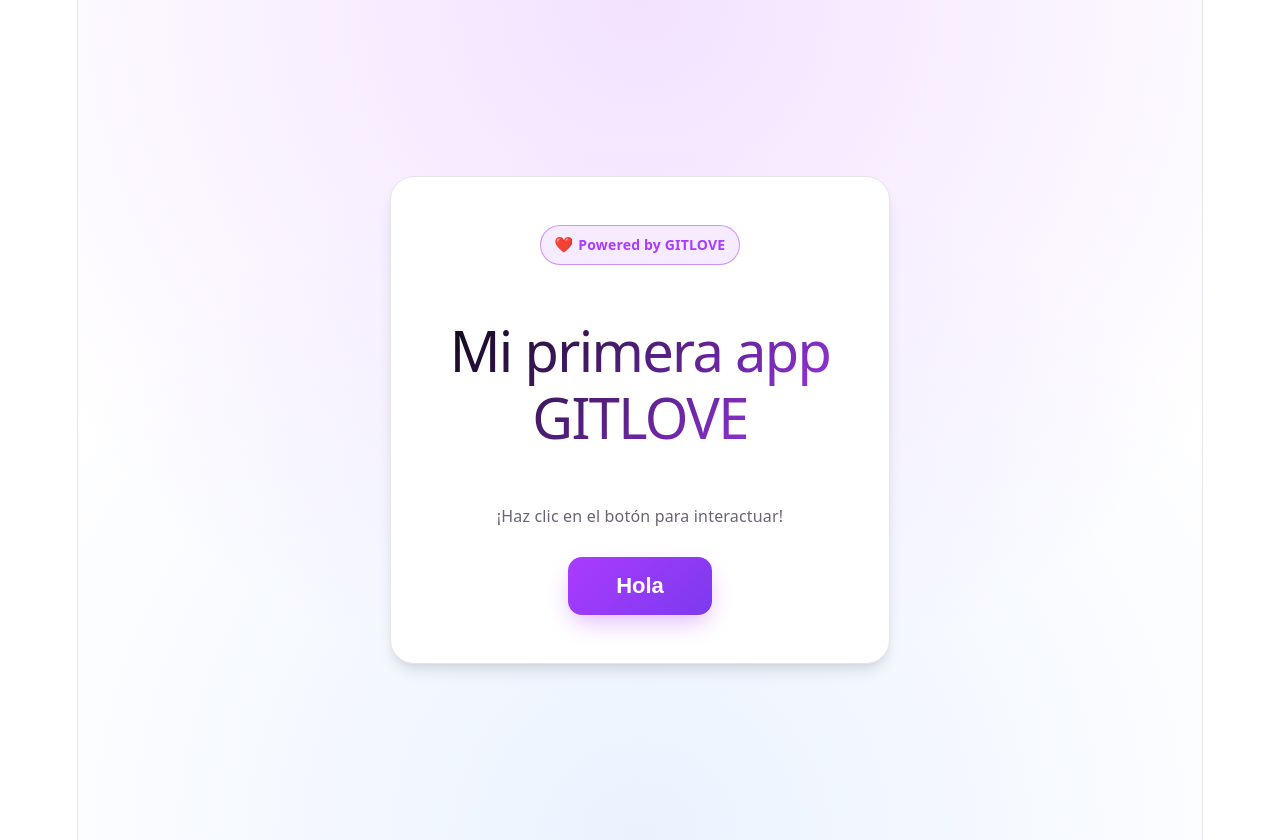
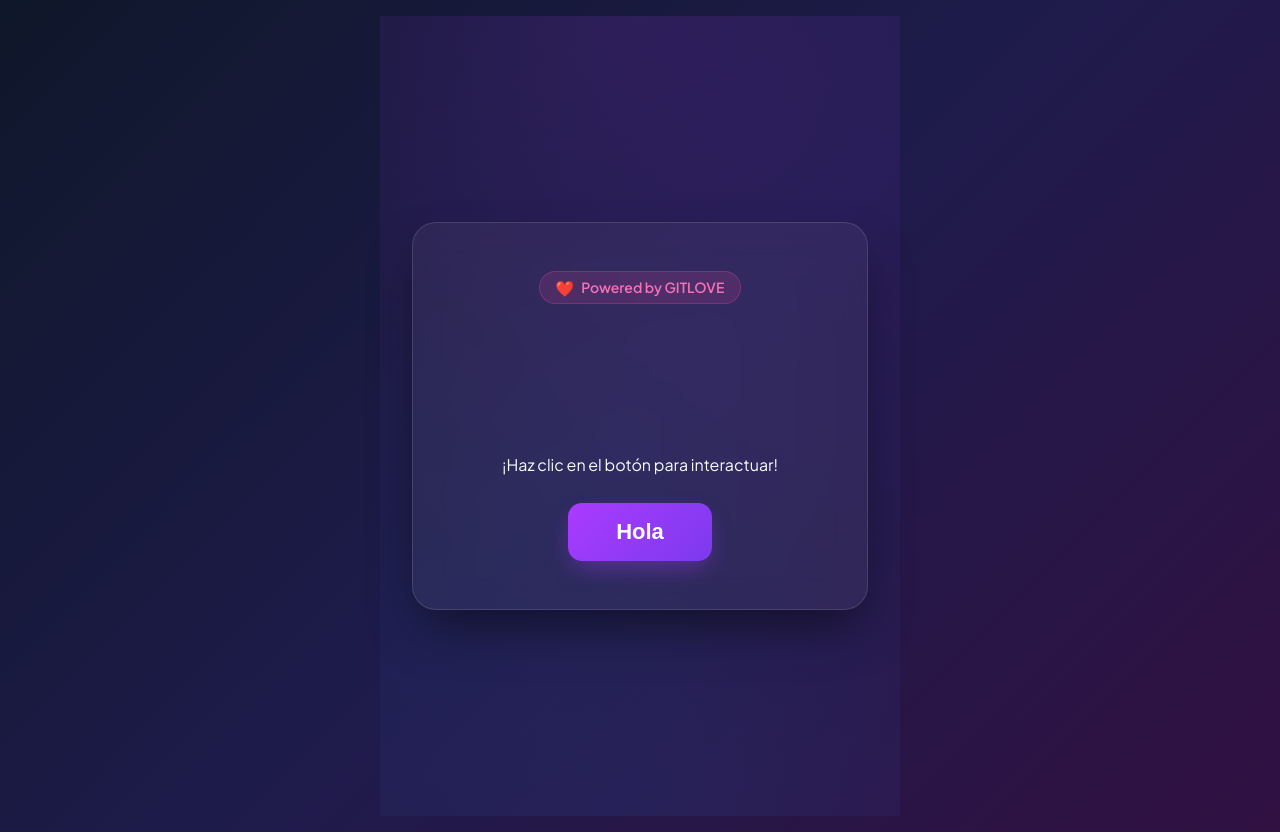
Before and after one commit to abnerqm/gitlove, a React (Vite) app: page / in a window 1280 px wide. Built offline with nearby package versions, Linux system fonts and the light colour scheme.

Commit message:
GITLOVE: Crea una página con el título “Mi primera app GITLOVE” y un botón “Hol

```diff
--- a/src/index.css
+++ b/src/index.css
@@ -1,111 +1,144 @@
 :root {
-  --text: #6b6375;
-  --text-h: #08060d;
-  --bg: #fff;
-  --border: #e5e4e7;
-  --code-bg: #f4f3ec;
-  --accent: #aa3bff;
-  --accent-bg: rgba(170, 59, 255, 0.1);
-  --accent-border: rgba(170, 59, 255, 0.5);
-  --social-bg: rgba(244, 243, 236, 0.5);
-  --shadow:
-    rgba(0, 0, 0, 0.1) 0 10px 15px -3px, rgba(0, 0, 0, 0.05) 0 4px 6px -2px;
-
-  --sans: system-ui, 'Segoe UI', Roboto, sans-serif;
-  --heading: system-ui, 'Segoe UI', Roboto, sans-serif;
-  --mono: ui-monospace, Consolas, monospace;
-
-  font: 18px/145% var(--sans);
-  letter-spacing: 0.18px;
-  color-scheme: light dark;
-  color: var(--text);
-  background: var(--bg);
-  font-synthesis: none;
-  text-rendering: optimizeLegibility;
-  -webkit-font-smoothing: antialiased;
-  -moz-osx-font-smoothing: grayscale;
-
-  @media (max-width: 1024px) {
-    font-size: 16px;
-  }
+  --font-family: 'Plus Jakarta Sans', system-ui, -apple-system, sans-serif;
+  --bg-gradient: linear-gradient(135deg, #0f172a 0%, #1e1b4b 50%, #311042 100%);
+  --card-bg: rgba(255, 255, 255, 0.05);
+  --card-border: rgba(255, 255, 255, 0.12);
+  --primary: #ec4899;
+  --primary-hover: #db2777;
+  --primary-glow: rgba(236, 72, 153, 0.4);
+  --text-main: #f8fafc;
+  --text-muted: #94a3b8;
 }
 
-@media (prefers-color-scheme: dark) {
-  :root {
-    --text: #9ca3af;
-    --text-h: #f3f4f6;
-    --bg: #16171d;
-    --border: #2e303a;
-    --code-bg: #1f2028;
-    --accent: #c084fc;
-    --accent-bg: rgba(192, 132, 252, 0.15);
-    --accent-border: rgba(192, 132, 252, 0.5);
-    --social-bg: rgba(47, 48, 58, 0.5);
-    --shadow:
-      rgba(0, 0, 0, 0.4) 0 10px 15px -3px, rgba(0, 0, 0, 0.25) 0 4px 6px -2px;
-  }
-
-  #social .button-icon {
-    filter: invert(1) brightness(2);
-  }
-}
-
-#root {
-  width: 1126px;
-  max-width: 100%;
-  margin: 0 auto;
-  text-align: center;
-  border-inline: 1px solid var(--border);
-  min-height: 100svh;
-  display: flex;
-  flex-direction: column;
+* {
   box-sizing: border-box;
+  margin: 0;
+  padding: 0;
 }
 
 body {
-  margin: 0;
+  font-family: var(--font-family);
+  background: var(--bg-gradient);
+  color: var(--text-main);
+  min-height: 100vh;
+  display: flex;
+  align-items: center;
+  justify-content: center;
+  overflow-x: hidden;
 }
 
-h1,
-h2 {
-  font-family: var(--heading);
-  font-weight: 500;
-  color: var(--text-h);
+.app-container {
+  width: 100%;
+  max-width: 520px;
+  padding: 2rem;
+  margin: 1rem;
 }
 
-h1 {
-  font-size: 56px;
-  letter-spacing: -1.68px;
-  margin: 32px 0;
-  @media (max-width: 1024px) {
-    font-size: 36px;
-    margin: 20px 0;
+.card {
+  background: var(--card-bg);
+  backdrop-filter: blur(16px);
+  -webkit-backdrop-filter: blur(16px);
+  border: 1px solid var(--card-border);
+  border-radius: 24px;
+  padding: 3rem 2rem;
+  text-align: center;
+  box-shadow: 0 25px 50px -12px rgba(0, 0, 0, 0.5);
+  transition: transform 0.3s ease, box-shadow 0.3s ease;
+}
+
+.card:hover {
+  transform: translateY(-4px);
+  box-shadow: 0 30px 60px -12px rgba(236, 72, 153, 0.25);
+}
+
+.badge {
+  display: inline-flex;
+  align-items: center;
+  gap: 0.5rem;
+  background: rgba(236, 72, 153, 0.15);
+  color: #f472b6;
+  border: 1px solid rgba(236, 72, 153, 0.3);
+  padding: 0.4rem 1rem;
+  border-radius: 9999px;
+  font-size: 0.875rem;
+  font-weight: 600;
+  margin-bottom: 1.5rem;
+}
+
+.title {
+  font-size: 2.25rem;
+  font-weight: 800;
+  line-height: 1.2;
+  margin-bottom: 1rem;
+  background: linear-gradient(to right, #ffffff, #f472b6, #c084fc);
+  -webkit-background-clip: text;
+  -webkit-text-fill-color: transparent;
+}
+
+.description {
+  color: var(--text-muted);
+  font-size: 1rem;
+  margin-bottom: 2.5rem;
+  line-height: 1.6;
+}
+
+.btn-hola {
+  appearance: none;
+  background: linear-gradient(135deg, #ec4899 0%, #8b5cf6 100%);
+  color: #ffffff;
+  border: none;
+  padding: 1rem 3rem;
+  font-size: 1.25rem;
+  font-weight: 700;
+  border-radius: 16px;
+  cursor: pointer;
+  transition: all 0.25s cubic-bezier(0.4, 0, 0.2, 1);
+  box-shadow: 0 10px 25px -5px var(--primary-glow);
+  display: inline-flex;
+  align-items: center;
+  justify-content: center;
+  gap: 0.75rem;
+  width: 100%;
+}
+
+.btn-hola:hover {
+  transform: scale(1.03);
+  box-shadow: 0 15px 35px -5px rgba(236, 72, 153, 0.6);
+}
+
+.btn-hola:active {
+  transform: scale(0.98);
+}
+
+.toast {
+  margin-top: 2rem;
+  padding: 1rem 1.25rem;
+  background: rgba(34, 197, 94, 0.15);
+  border: 1px solid rgba(34, 197, 94, 0.3);
+  color: #4ade80;
+  border-radius: 12px;
+  font-size: 0.95rem;
+  font-weight: 600;
+  animation: fadeIn 0.3s ease-out forwards;
+  display: flex;
+  align-items: center;
+  justify-content: center;
+  gap: 0.5rem;
+}
+
+.counter {
+  margin-top: 1rem;
+  font-size: 0.85rem;
+  color: var(--text-muted);
+}
+
+@keyframes fadeIn {
+  from {
+    opacity: 0;
+    transform: translateY(10px);
+  }
+  to {
+    opacity: 1;
+    transform: translateY(0);
   }
 }
-h2 {
-  font-size: 24px;
-  line-height: 118%;
-  letter-spacing: -0.24px;
-  margin: 0 0 8px;
-  @media (max-width: 1024px) {
-    font-size: 20px;
-  }
-}
-p {
-  margin: 0;
-}
-
-code,
-.counter {
-  font-family: var(--mono);
-  display: inline-flex;
-  border-radius: 4px;
-  color: var(--text-h);
-}
-
-code {
-  font-size: 15px;
-  line-height: 135%;
-  padding: 4px 8px;
-  background: var(--code-bg);
-}
```
